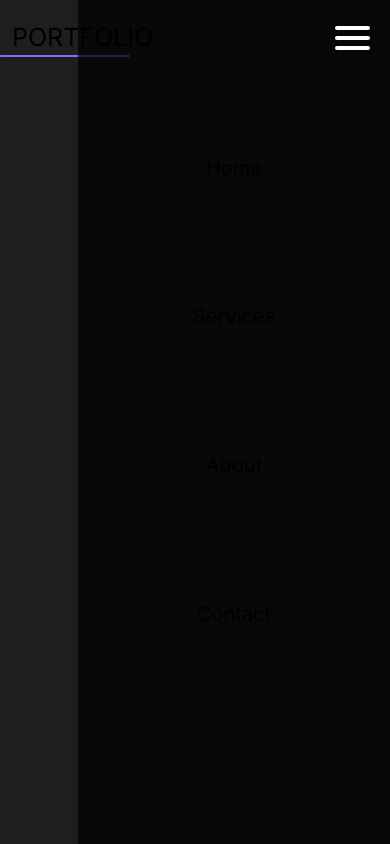
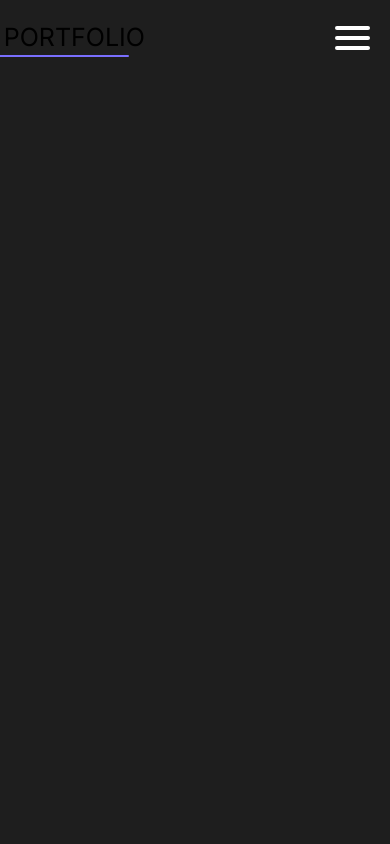
Before and after one commit to kelsoncamargo/my-portfolio, a Next.js app: page / in a window 390 px wide. Built offline with nearby package versions, Linux system fonts and the light colour scheme.

Commit message:
feat: header mobile is completed, day 29/03/2023

```diff
--- a/pages/index.tsx
+++ b/pages/index.tsx
@@ -1,7 +1,12 @@
 import styles from '@/styles/Home.module.css'
+import React, { useState } from 'react'
+
+export default function Home() {
+
+  const [toggle, setToggle] = useState(styles.linksNavNoToggle)
 
 
-export default function Home() {
+
   return (
     <div id={styles.body}>
       <header id={styles.header}>
@@ -10,7 +15,7 @@ export default function Home() {
           <div id={styles.lineTitle}></div>
         </div>
 
-        <div id={styles.linksNav}>
+        <div id={styles.navLinksID} className={toggle}>
           <ul id={styles.listLinks}>
             <li id={styles.linkNav1}>Home</li>
             <li id={styles.linkNav2}>Services</li>
@@ -19,7 +24,13 @@ export default function Home() {
           </ul>
         </div>
 
-        <div id={styles.burgerBox}>
+        <div id={styles.burgerBox} onClick={e => {
+           if(toggle === styles.linksNavNoToggle) {
+              setToggle(styles.listNavToggle)
+            }else if(toggle === styles.listNavToggle) {
+              setToggle(styles.linksNavNoToggle)
+           }
+       }}>
           <div className={styles.burger} id={styles.burger1}></div>
           <div className={styles.burger} id={styles.burger2}></div>
           <div className={styles.burger} id={styles.burger3}></div>
--- a/styles/Home.module.css
+++ b/styles/Home.module.css
@@ -15,14 +15,14 @@
 }
 
 #titleBox{
-  position: relative;
+  margin-left: 10%;
 }
 
 #mainTitle{
   font-size: 25px;
   line-height: 30.26px;
   margin-top: 22px;
-  margin-left: 12px;
+  margin-left: -25%;
   font-weight: 100;
 }
 
@@ -33,13 +33,13 @@
   margin-top: 3px;
   background: #7A6FFF;
   border-radius: 2px;
+  margin-left: -28%;
 }
 
 #burgerBox{
   position: fixed;
   right: 20px;
   top: 26px;
-
 }
 
 .burger{
@@ -62,8 +62,9 @@
   margin-top: 6px;
 }
 
-#linksNav{
-  width: 80vw;
+
+.linksNavNoToggle{
+  width: 0vw;
   height: 100vh;
   position: fixed;
   top: 0px;
@@ -71,10 +72,12 @@
   background-color: #000000b7;
 }
 
+#navLinksID
+
 #listLinks{
+  display: 0;
   height: 100%;
   width: 100%;
-  display: flex;
   align-items: center;
   justify-content: space-evenly;
   flex-direction: column;
@@ -82,3 +85,16 @@
   list-style: none;
   font-size: 20px;
 }
+
+.listNavToggle{
+  position: fixed;
+  top: 0px;
+  right: 0;
+  background-color: #000000b7;
+  height: 100vh;
+  width: 80vw;
+}
+
+.listNavToggle > #listLinks{
+  display: flex;
+}
```
